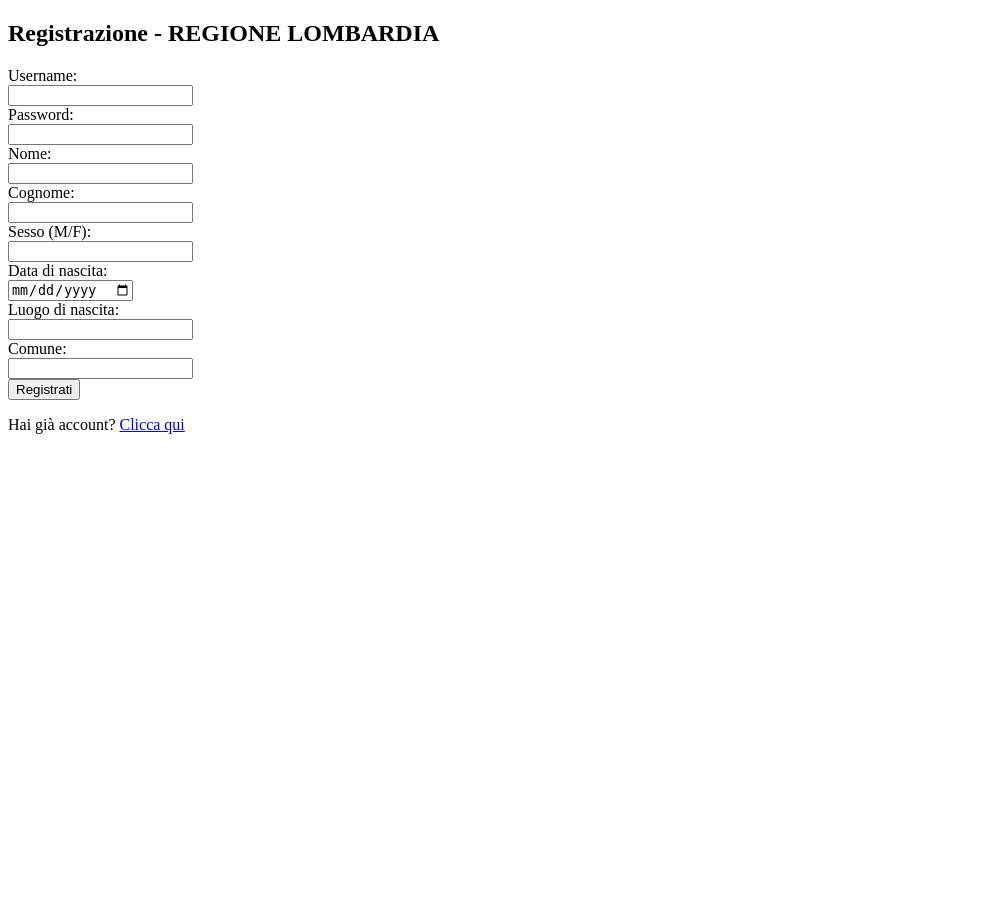
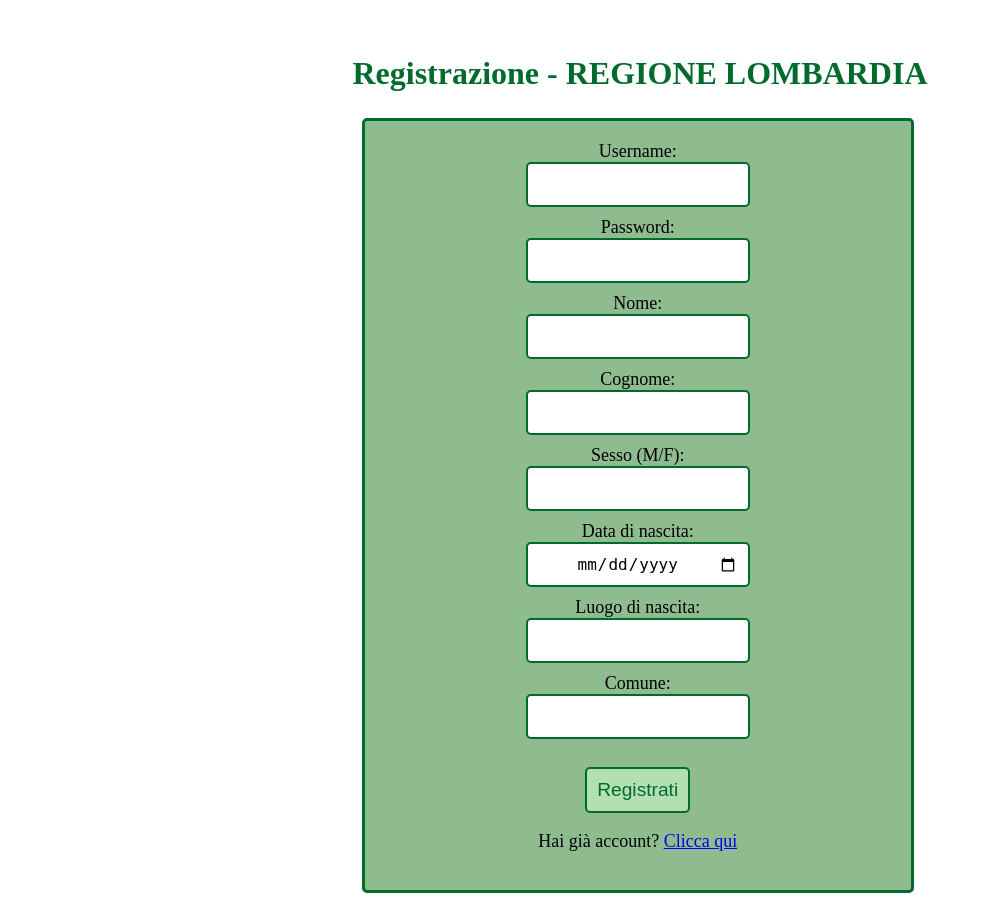
Before and after one commit to Thammahetti/Progetto_GP_GBT, a Flask app: page /register in a window 1280 px wide. Shown: the whole page, without its empty margins (0-981 px from the left). Before the commit the page ends 434 px from the top, so only its background shows below. Run offline with Flask 3, Linux system fonts and the light colour scheme.

Commit message:
css register e sistemato link per il login(fatto con Brignoli)

```diff
--- /dev/null
+++ b/static/css/register.css
@@ -0,0 +1,37 @@
+.container{
+    padding-top: 20px;
+}
+.title{
+    color: rgb(0, 107, 45);
+    font-size: xx-large;
+    text-align: center;
+}
+.container2{
+    width: 40%;
+    text-align: center;
+    margin-left: 28%;
+    padding: 20px;
+    border-radius: 5px;
+    border: 3px solid rgb(0, 107, 45);
+    background-color: darkseagreen;
+}
+.input{
+    padding: 10px;
+    margin-bottom: 10px;
+    width: 200px;
+    border-radius: 5px;
+    font-size: large;
+    text-align: center;
+    border: 2px solid rgb(0, 107, 45);
+}
+.label{
+    font-size: large;
+}
+.registrati{
+    background-color: rgb(179, 223, 179);
+    color: rgb(0, 107, 45);
+    border: 2px solid rgb(0, 107, 45);
+    font-size: larger;
+    padding: 10px;
+    border-radius: 5px;
+}
--- a/templates/login.html
+++ b/templates/login.html
@@ -17,7 +17,7 @@
                     <input type="password" name="password" placeholder="Inserire password" required class="placeholder"><br><br>
                     <button type="submit" class="accedi">Accedi</button>
                 </form>
-                <p style=" font-size: large;">Non hai un'account? <a href="{{ url_for('register') }}">Clicca qui</a></p>
+                <p style="font-size: large;">Non hai un'account? <a href="{{ url_for('register') }}">Clicca qui</a></p>
             </div>
 
         </div>
--- a/templates/register.html
+++ b/templates/register.html
@@ -1,34 +1,37 @@
 <!DOCTYPE html>
 <html>
     <head>
-
+        <link href="../static/css/register.css" rel="stylesheet">
     </head>
     <body>
-        <h2>Registrazione - REGIONE LOMBARDIA</h2>
-        {% if error %}
-        <p>{{error}}</p>
-        {% endif %}
-        <form method="POST">
-            <label>Username:</label><br>
-            <input type="text" name="username" required><br>
-            <label>Password:</label><br>
-            <input type="password" name="password" required><br>
-            <label>Nome:</label><br>
-            <input type="text" name="nome" required><br>
-            <label>Cognome:</label><br>
-            <input type="text" name="cognome" required><br>
-            <label>Sesso (M/F):</label><br>
-            <input type="text" name="sesso" required><br>
-            <label>Data di nascita:</label><br>
-            <input type="date" name="data_nascita" required><br>
-            <label>Luogo di nascita:</label><br>
-            <input type="text" name="luogo_nascita" required><br>
-            <label>Comune:</label><br>
-            <input type="text" name="comune" required><br>
+        <div class="container">
+            <h2 class="title">Registrazione - REGIONE LOMBARDIA</h2>
+            {% if error %}
+            <p>{{error}}</p>
+            {% endif %}
+            <div class="container2">
+                <form method="POST">
+                    <label class="label">Username:</label><br>
+                    <input type="text" name="username" required class="input"><br>
+                    <label class="label">Password:</label><br>
+                    <input type="password" name="password" required class="input"><br>
+                    <label class="label">Nome:</label><br>
+                    <input type="text" name="nome" required class="input"><br>
+                    <label class="label">Cognome:</label><br>
+                    <input type="text" name="cognome" required class="input"><br>
+                    <label class="label">Sesso (M/F):</label><br>
+                    <input type="text" name="sesso" required class="input"><br>
+                    <label class="label">Data di nascita:</label><br>
+                    <input type="date" name="data_nascita" required class="input"><br>
+                    <label class="label">Luogo di nascita:</label><br>
+                    <input type="text" name="luogo_nascita" required class="input"><br>
+                    <label class="label">Comune:</label><br>
+                    <input type="text" name="comune" required class="input"><br><br>
 
-            <button type="submit">Registrati</button>
-        </form>
-        <p>Hai già account? <a href="login.html">Clicca qui</a></p>
-
+                    <button type="submit" class="registrati">Registrati</button>
+                </form>
+                <p style="font-size: large;">Hai già account? <a href="{{ url_for('login') }}">Clicca qui</a></p>
+            </div>
+        </div>
     </body>
 </html>
```
